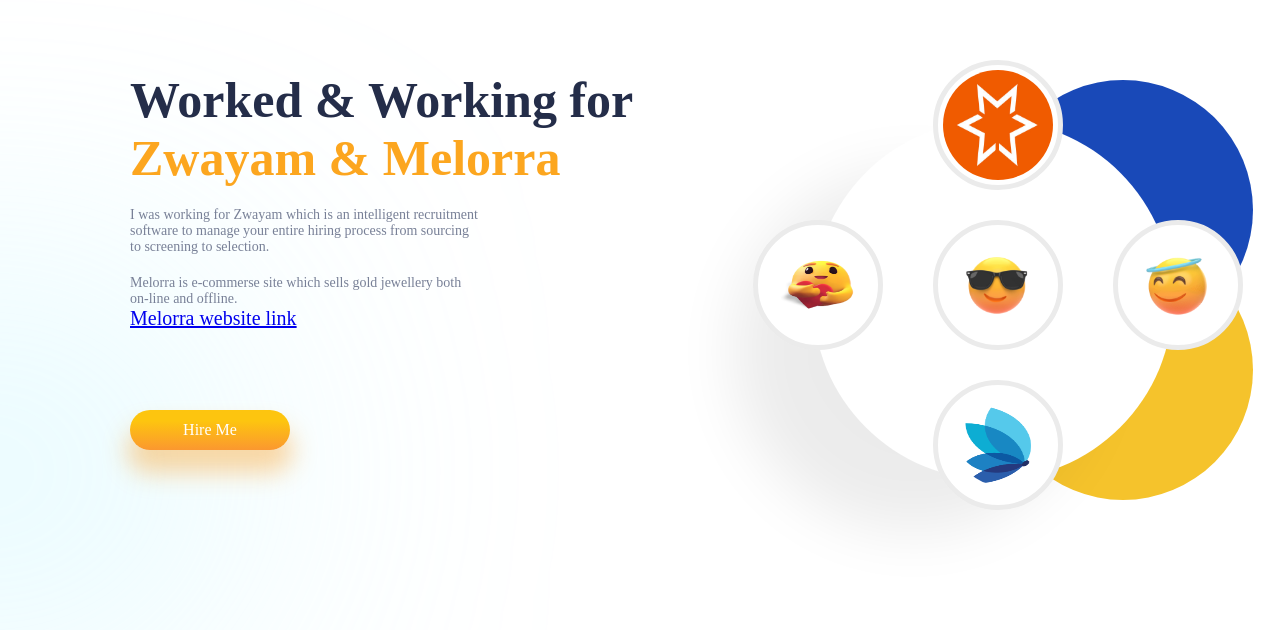
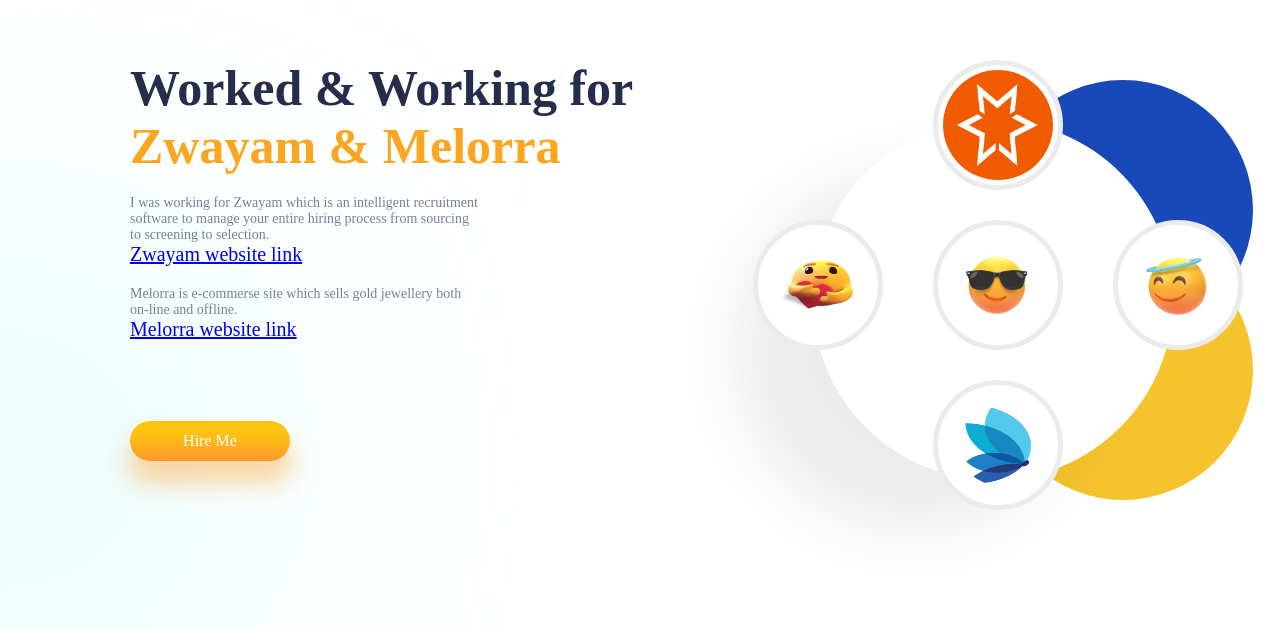
Before and after one commit to kanaktyagi/portfolio, a React (Create React App) app: page / in a window 1280 px wide. Shown: the part 2426-3056 px from the top of the page. Built offline with nearby package versions, Linux system fonts and the light colour scheme.

Commit message:
Added the zwayam site link to the portfolio

```diff
--- a/src/Components/Works/Work.jsx
+++ b/src/Components/Works/Work.jsx
@@ -28,6 +28,7 @@
             <br/>
              to screening to selection.
             <br />
+            <a href="https://www.zwayam.com/#/" target="_blank"> Zwayam website link</a>
             <p></p>
            Melorra is e-commerse site which sells gold jewellery both
             <br />
```
